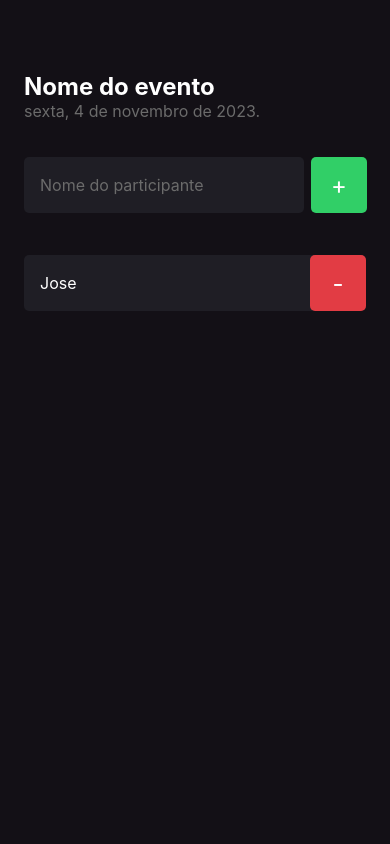
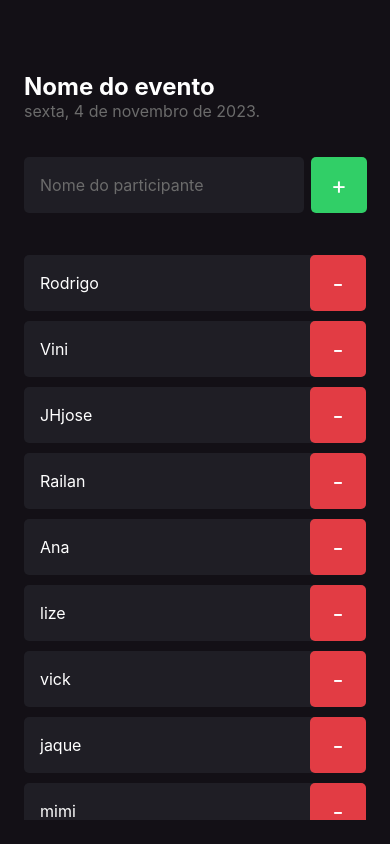
Before and after one commit to jose-rgb/imhere, a React Native app: screen / in a window 390 px wide. Built offline with nearby package versions, Linux system fonts and the light colour scheme.

Commit message:
utilizando ScrollView na listagem

```diff
--- a/src/screens/Home/index.tsx
+++ b/src/screens/Home/index.tsx
@@ -1,10 +1,11 @@
-import { Text, View, TextInput, TouchableOpacity } from "react-native";
+import { Text, View, TextInput, TouchableOpacity, ScrollView } from "react-native";
 
 import { Participant } from "../../components/Participant";
 
 import { styles } from "./styles";
 
 export default function Home() {
+    const participants = ['Rodrigo', 'Vini', 'JHjose', 'Railan', 'Ana', 'lize', 'vick', 'jaque', 'mimi']
 
     function handleParticipantAdd() {
 
@@ -39,7 +40,13 @@ export default function Home() {
                 </TouchableOpacity>
             </View>
 
-            <Participant name="Jose" onRemove={handleParticipantRemove}/>
+            <ScrollView showsVerticalScrollIndicator={false}>
+                {
+                    participants.map(participant => (
+                        <Participant key={participant} name={participant} onRemove={handleParticipantRemove}/>
+                    ))
+                }
+            </ScrollView>
 
         </View>
     )
```
